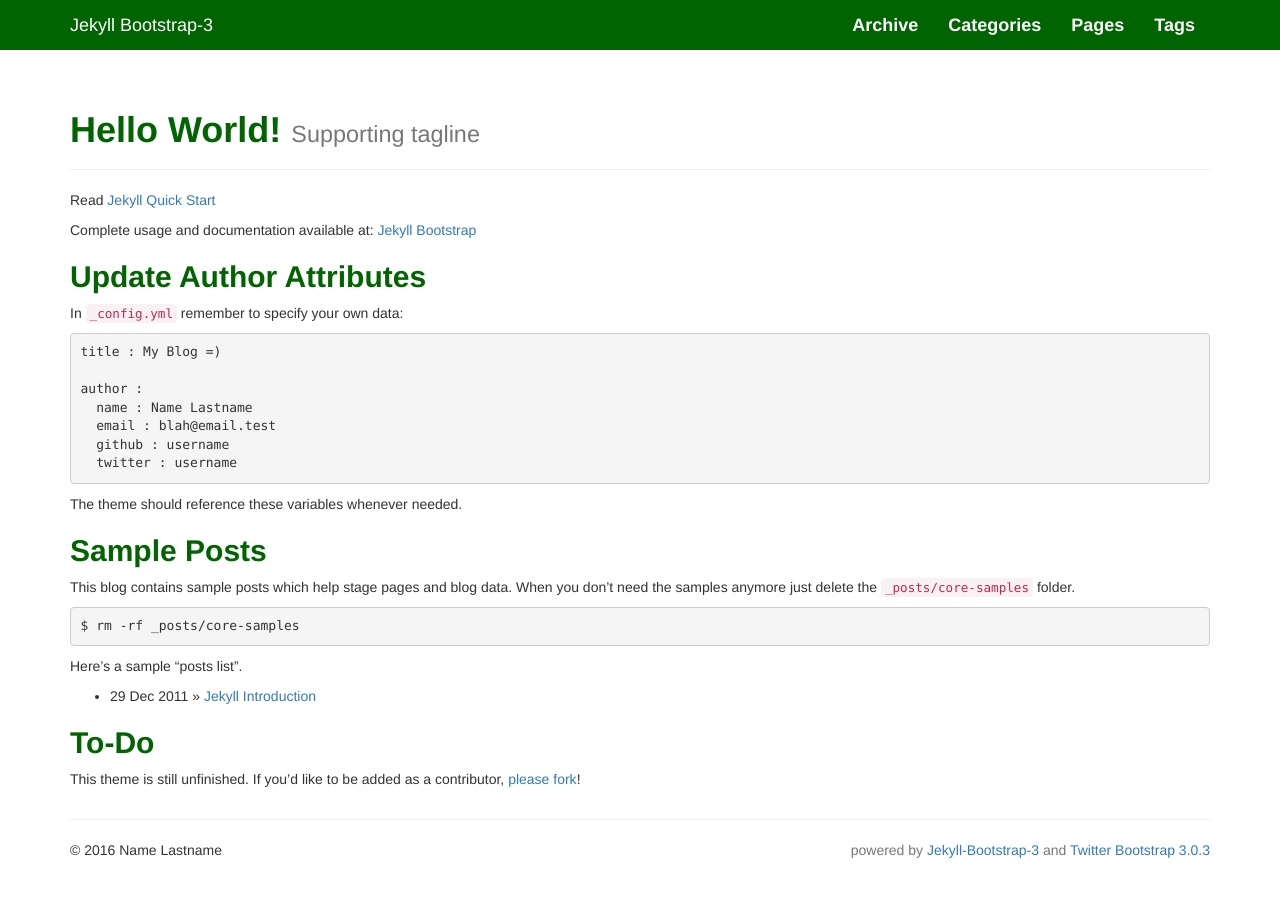
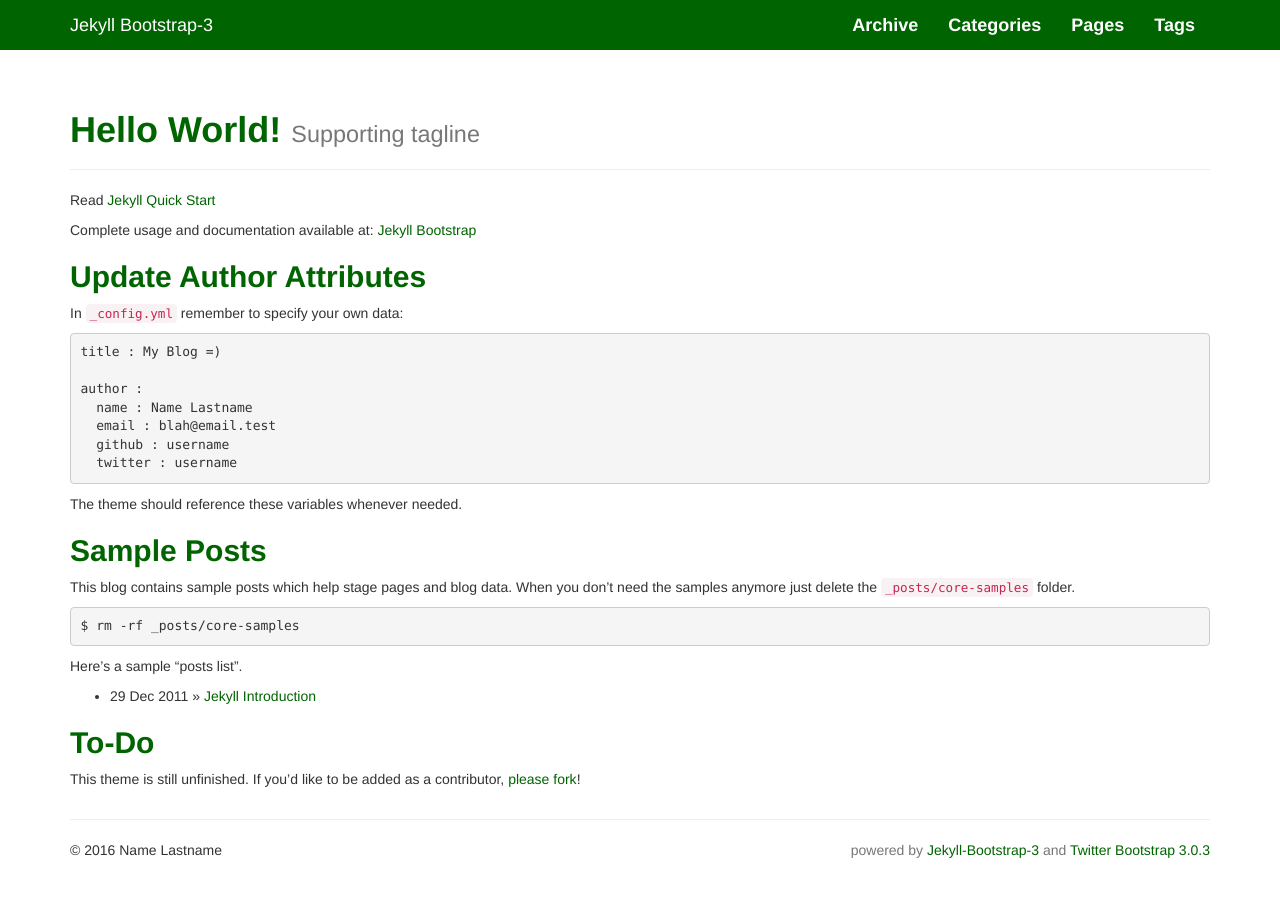
Before and after one commit to FreeCodeCampSp/FreeCodeCampSp.github.io, a Jekyll site: the page built from index.md, in a window 1280 px wide. Shown: the top 897 px of the page. Built offline with Jekyll 4.4.1, drawn with Linux system fonts in a browser that asks for light colours; nearby versions of some CDN libraries; library files that are not in the unit come from our copies.

Commit message:
Atualizando os stilos

```diff
--- a/_includes/themes/bootstrap/default.html
+++ b/_includes/themes/bootstrap/default.html
@@ -16,6 +16,8 @@ h1,h2,h3,h4,h5,h6{
     color: #006400;
     font-weight: bolder;
 }
+a{color: #006400;}
+a:hover{font-weight: bolder;}
 /* Menu */
 .menu{
     background: #006400;
```
